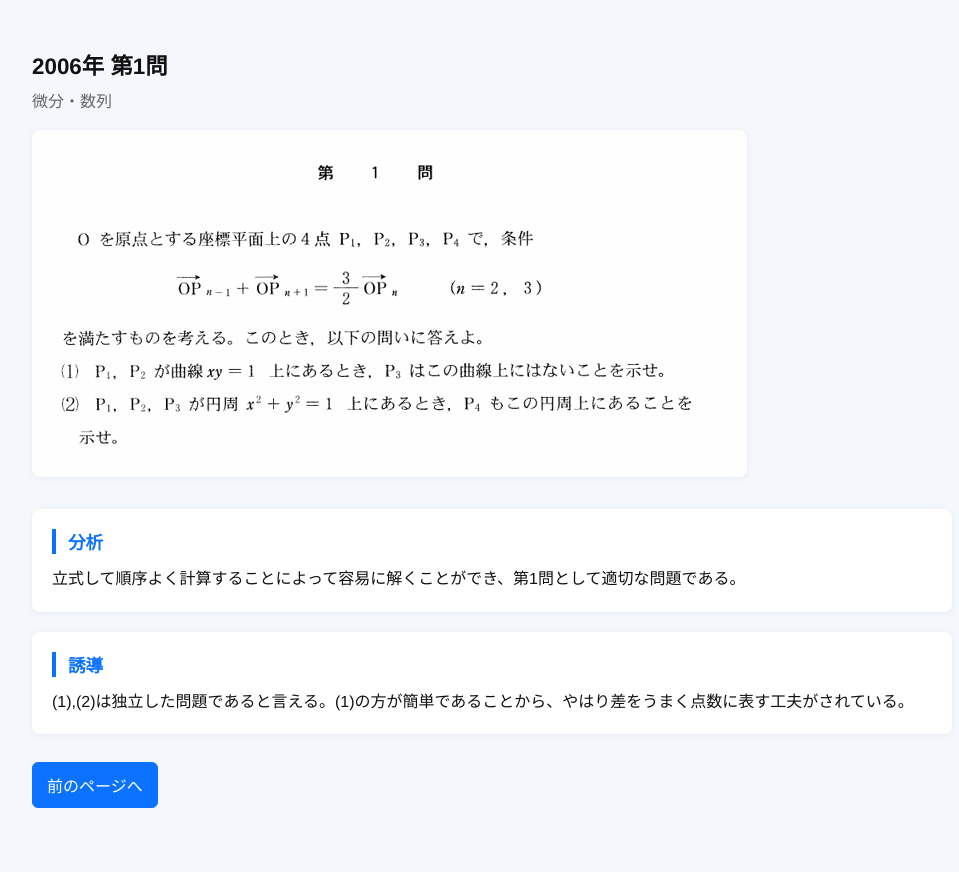
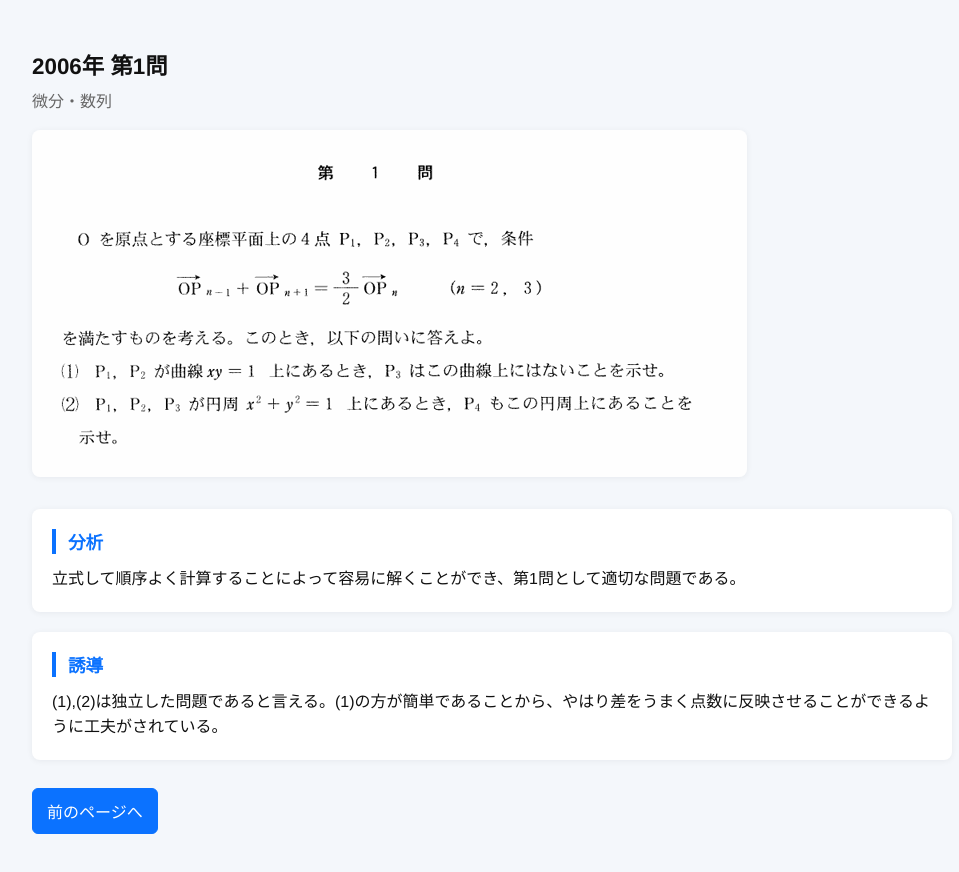
Before and after one commit to xishanben55-dotcom/toudai, a plain HTML site: page 2006/Q1.html in a window 1280 px wide. Shown: the whole page, without its empty margins (148-1107 px from the left). Drawn offline with nearby package versions, Linux system fonts and the light colour scheme.

Commit message:
Update Q1.html

```diff
--- a/2006/Q1.html
+++ b/2006/Q1.html
@@ -50,7 +50,7 @@
 
     <div class="section">
       <h2>誘導</h2>
-      <p>(1),(2)は独立した問題であると言える。(1)の方が簡単であることから、やはり差をうまく点数に表す工夫がされている。 </p>
+      <p>(1),(2)は独立した問題であると言える。(1)の方が簡単であることから、やはり差をうまく点数に反映させることができるように工夫がされている。 </p>
     </div>
 
 
```
